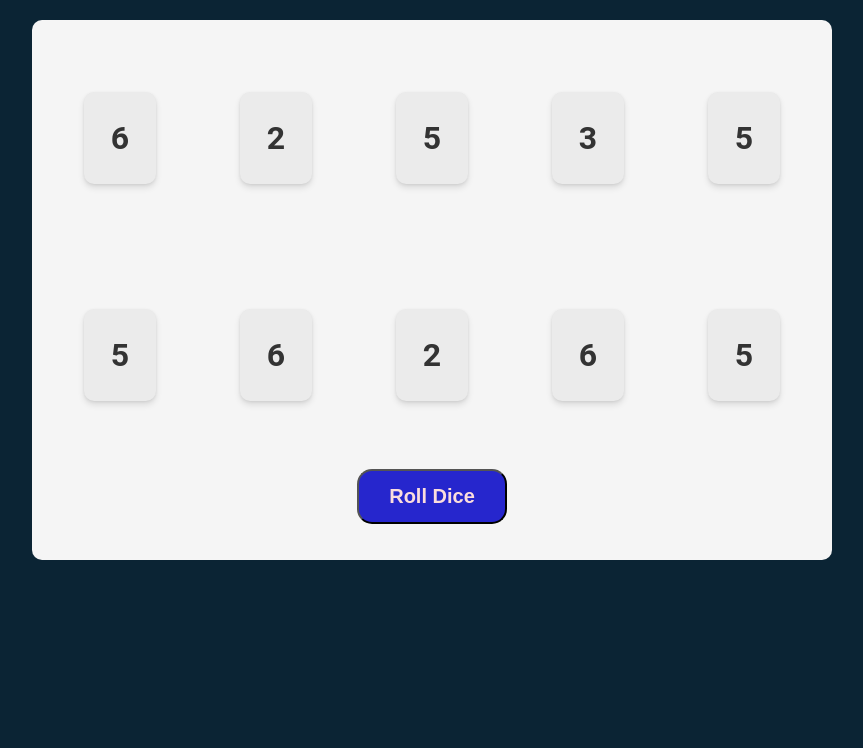
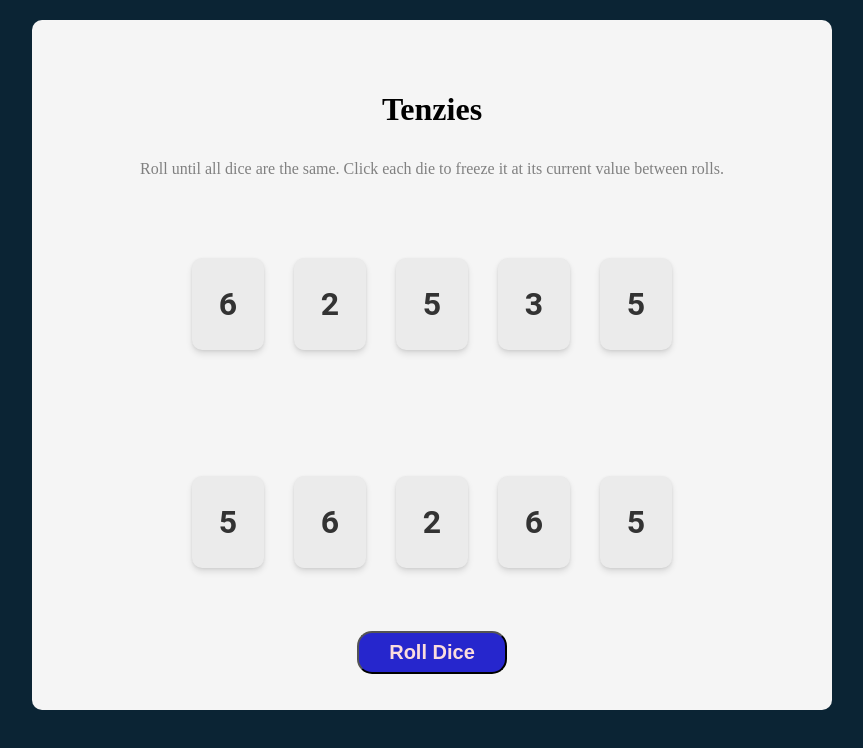
Before and after one commit to stackj007/Tenzies, a React (Vite) app: page / in a window 1280 px wide. Shown: the top 748 px of the page, without its empty margins (208-1071 px from the left). Built offline with nearby package versions, Linux system fonts and the light colour scheme.

Commit message:
title and instrunctions

```diff
--- a/src/App.css
+++ b/src/App.css
@@ -6,7 +6,7 @@ body {
 
 main {
   background-color: #f5f5f5;
-  height: 500px;
+  height: 650px;
   max-width: 760px;
   border-radius: 10px;
   padding: 20px;
@@ -21,10 +21,9 @@ main {
 .die-container {
   display: grid;
   grid-template: auto auto / repeat(5, 1fr);
-  gap: 20px;
+  gap: 30px;
   justify-items: center;
   align-items: center;
-  width: 100%;
   max-width: 100%;
   height: 100%;
   max-height: 100%;
@@ -90,13 +89,25 @@ main {
   background-color: #59e391;
 }
 
+.title {
+  padding-top: 30px;
+  margin-bottom: 1rem;
+}
+
+.instructions {
+  font-size: 1rem;
+  color: grey;
+  text-align: center;
+  margin-bottom: 2rem;
+}
+
 @media (max-width: 820px) {
   .die-container {
     grid-template-columns: repeat(
       auto-fit,
       minmax(80px, 1fr)
     );
-    gap: 50px;
+    gap: 20px;
   }
 }
 
@@ -106,7 +117,7 @@ main {
       auto-fit,
       minmax(60px, 1fr)
     );
-    gap: 30px;
+    gap: 20px;
   }
 }
 
--- a/src/App.jsx
+++ b/src/App.jsx
@@ -55,6 +55,11 @@ function App() {
   return (
     <>
       <main>
+        <h1 className="title">Tenzies</h1>
+        <p className="instructions">
+          Roll until all dice are the same. Click each die
+          to freeze it at its current value between rolls.
+        </p>
         <div className="die-container">{diceElements}</div>
         <button className="roll-button" onClick={rollDice}>
           Roll Dice
```
